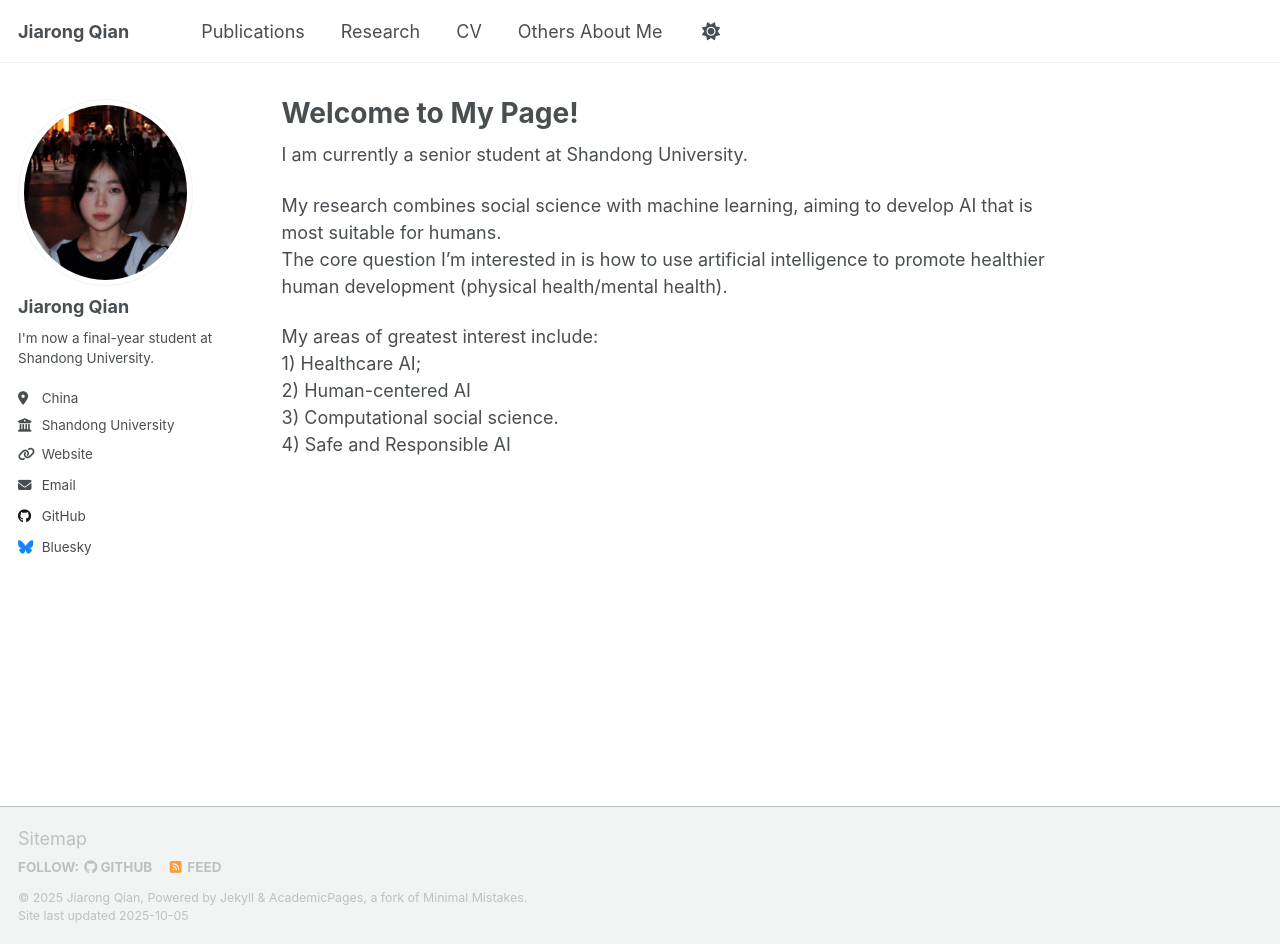
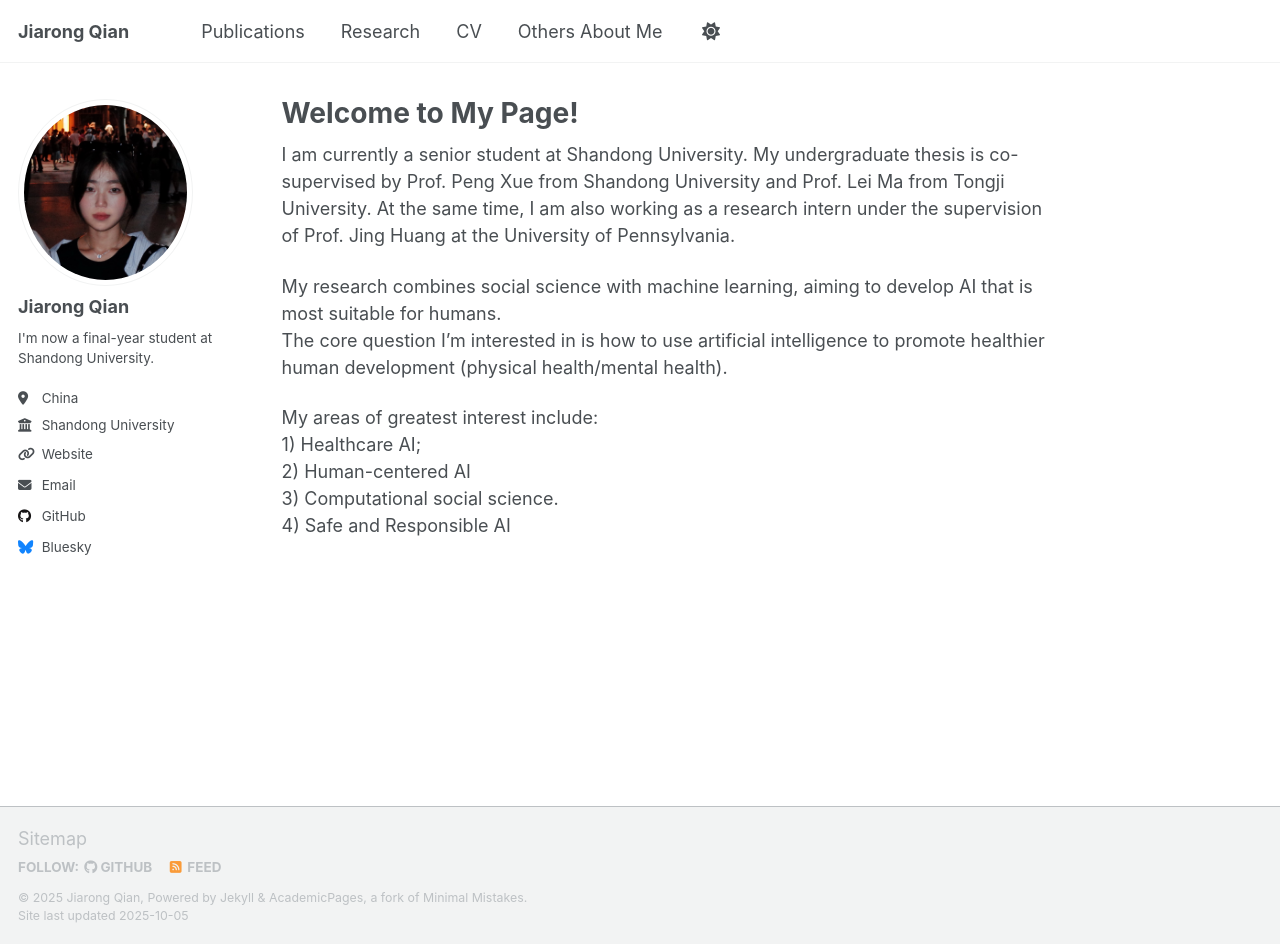
Before and after one commit to JiarongQian/JiarongQian.github.io, a Jekyll site: the page built from _pages/about.md, in a window 1280 px wide and 944 px high. Built offline with Jekyll 4.4.1, drawn with Linux system fonts in a browser that asks for light colours; a script that is not in the unit is left out.

Commit message:
about.md

```diff
--- a/_pages/about.md
+++ b/_pages/about.md
@@ -7,7 +7,7 @@ redirect_from:
   - /about.html
 ---
 
-I am currently a senior student at Shandong University.<br>
+I am currently a senior student at Shandong University. My undergraduate thesis is co-supervised by Prof. Peng Xue from Shandong University and Prof. Lei Ma from Tongji University. At the same time, I am also working as a research intern under the supervision of Prof. Jing Huang at the University of Pennsylvania.<br>
 
 My research combines social science with machine learning, aiming to develop AI that is most suitable for humans.<br>
 The core question I'm interested in is how to use artificial intelligence to promote healthier human development (physical health/mental health).<br>
```
